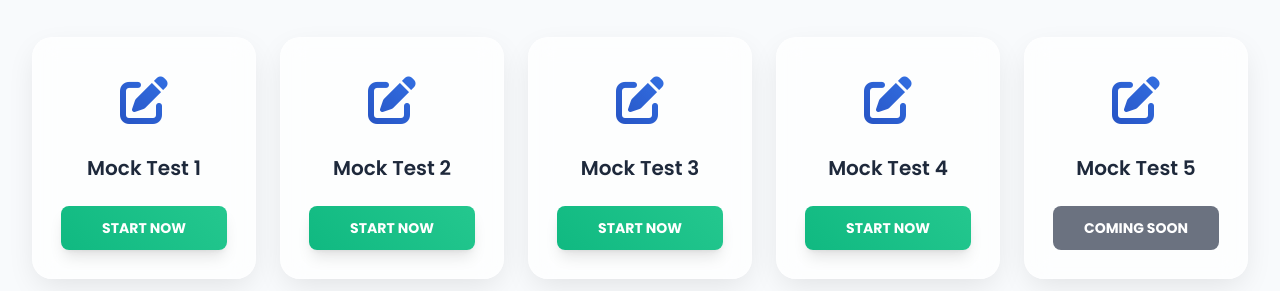
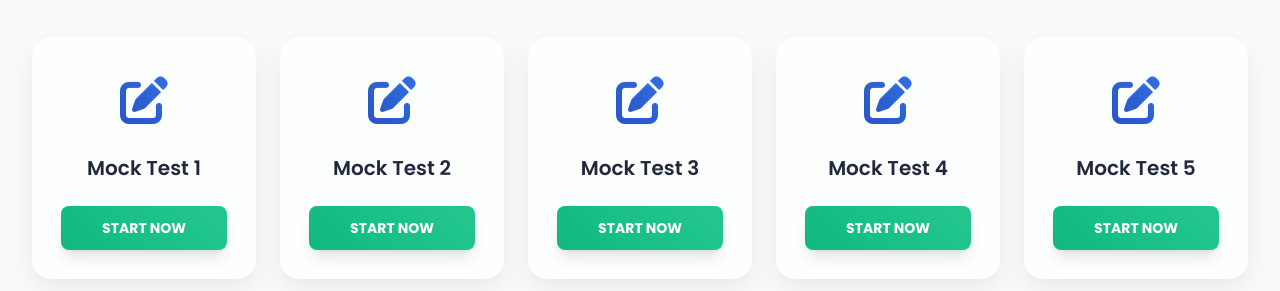
Before and after one commit to mkuk2013/IntermediateMockTest, a plain HTML site: page index.html in a window 1280 px wide. Shown: the part 509-800 px from the top of the page. Drawn offline with nearby package versions, Linux system fonts and the light colour scheme.

Commit message:
Update index.html

```diff
--- a/index.html
+++ b/index.html
@@ -613,7 +613,7 @@
                         mockTests.push({
                             title: `Mock Test ${i}`,
                             link: `mock-test${i}.html`,
-                            isEnabled: i === 1 || i === 2 || i === 3 || i === 4
+                            isEnabled: i === 1 || i === 2 || i === 3 || i === 4 || i === 5
                         });
                     }
 
```
